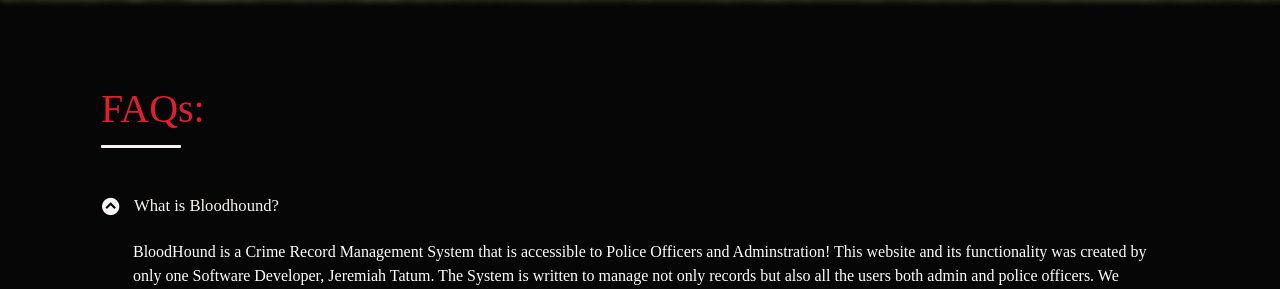
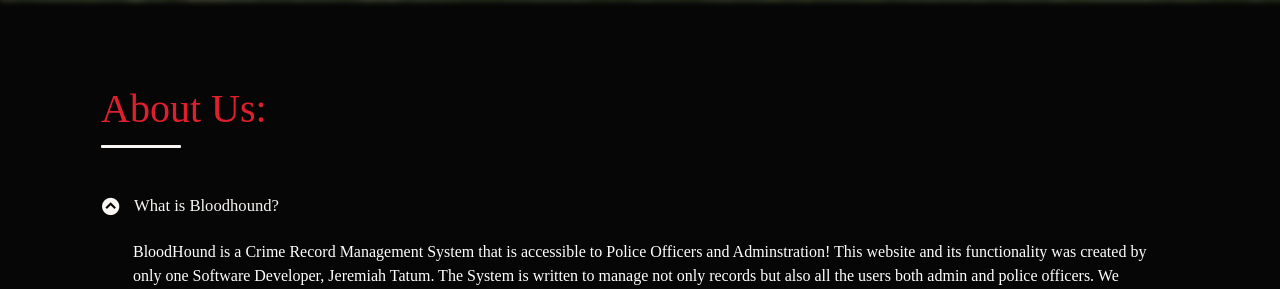
Before and after one commit to jtatum2101/BloodHound, a PHP site: page / in a window 1280 px wide. Shown: the part 799-1088 px from the top of the page. Run offline with PHP 8.4, Linux system fonts and the light colour scheme.

Commit message:
Changed FAQs to About Us.

```diff
--- a/index.php
+++ b/index.php
@@ -169,7 +169,7 @@ if($_POST){
         <div class="container-lg" id="moreInfo" style="background-color: #060606;">
             <div class="row">
                 <div class="col-lg-12">
-                    <h1 class="page-title" style="color:#DF1F2D; font-family: 'Playfair Display', serif;">FAQs:</h1>
+                    <h1 class="page-title" style="color:#DF1F2D; font-family: 'Playfair Display', serif;">About Us:</h1>
                     <div class="accordion" id="accordionExample">
                         <div class="card">
                             <div class="card-header" id="headingOne">
```
